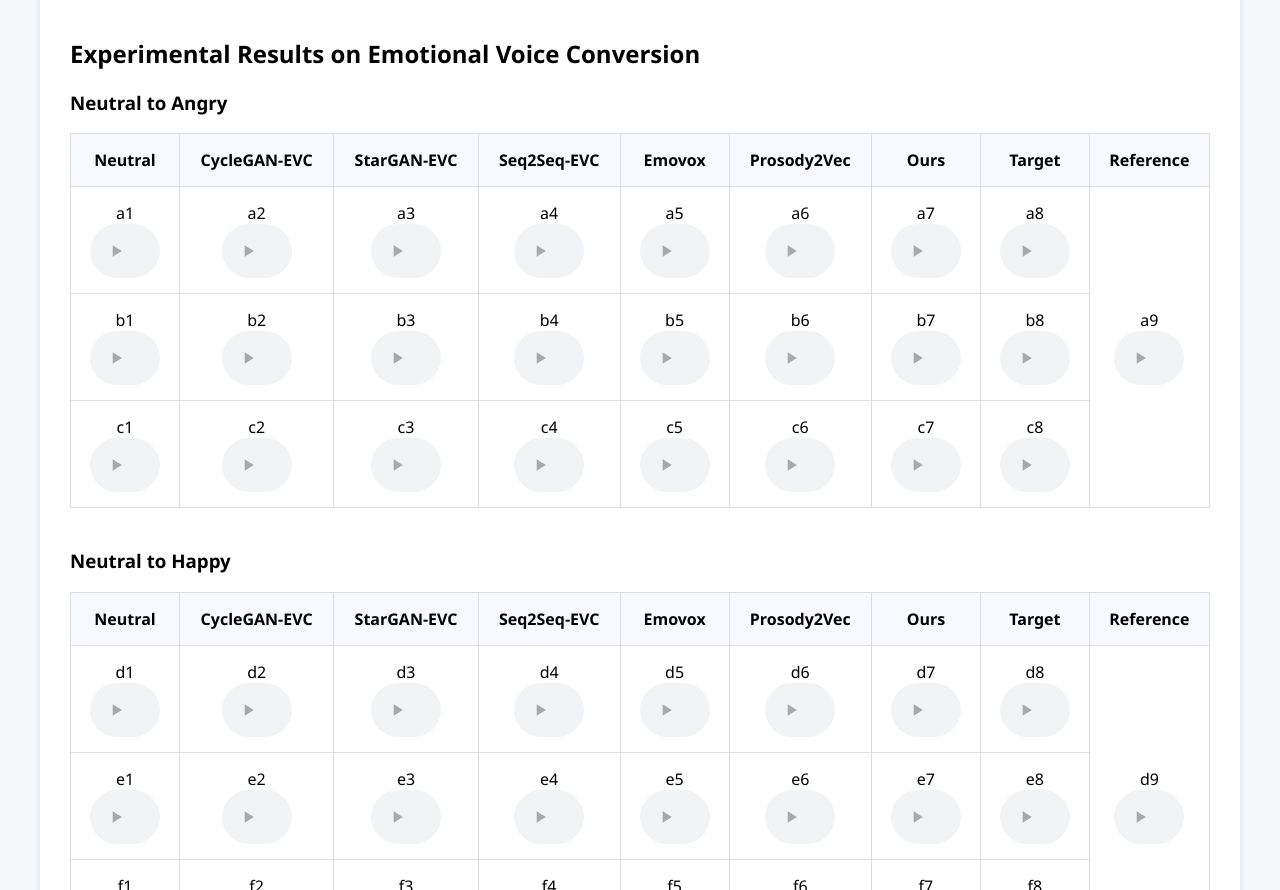
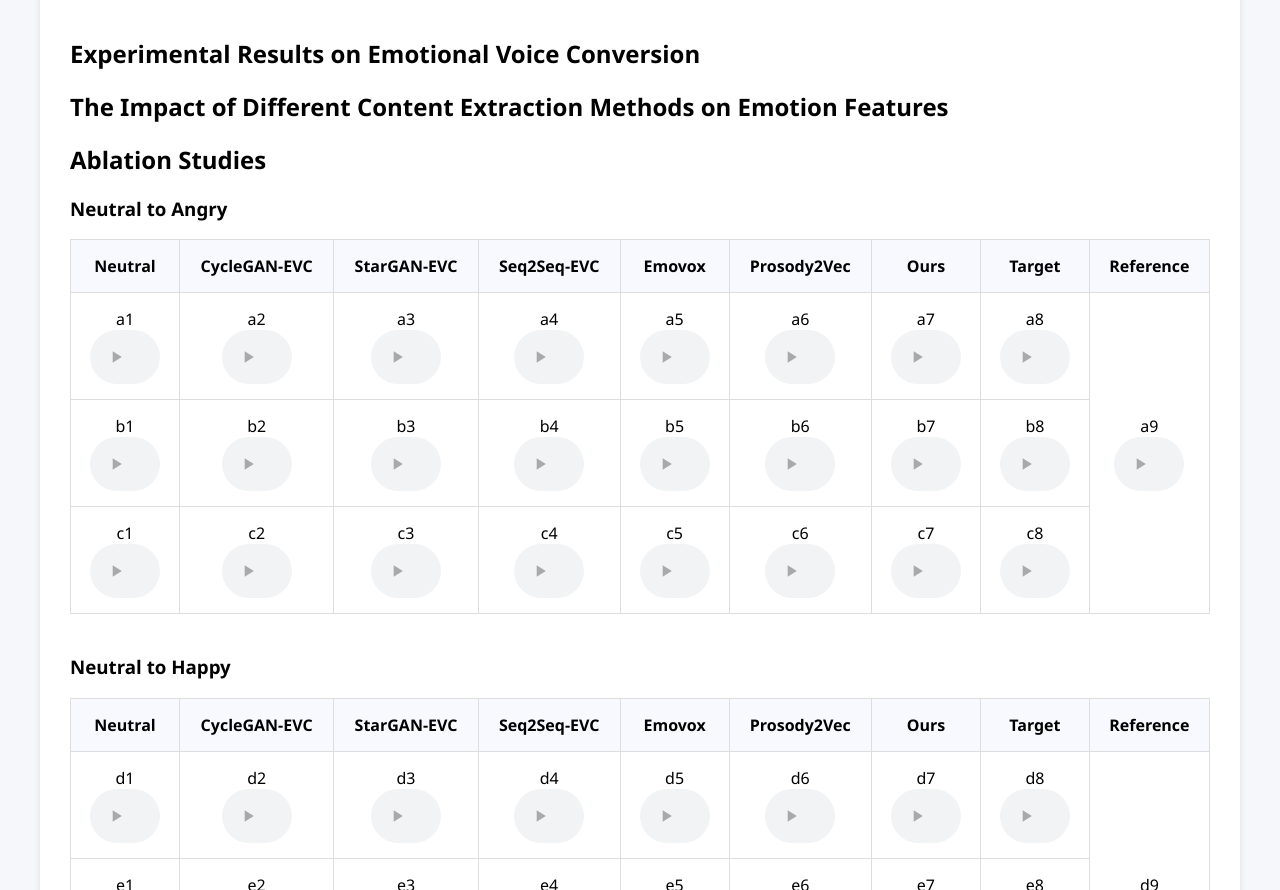
Before and after one commit to mysxs/Diff-EVC, a plain HTML site: page index.html in a window 1280 px wide. Shown: the part 1123-2013 px from the top of the page. Drawn offline with Linux system fonts and the light colour scheme.

Commit message:
Update index.html

```diff
--- a/index.html
+++ b/index.html
@@ -147,6 +147,8 @@
 
         <!-- 音频demo展示 -->
         <h2>Experimental Results on Emotional Voice Conversion</h2>
+        <h2>The Impact of Different Content Extraction Methods on Emotion Features</h2>
+        <h2>Ablation Studies</h2>
 
         <!-- Neutral to Angry -->
         <h3>Neutral to Angry</h3>
```
